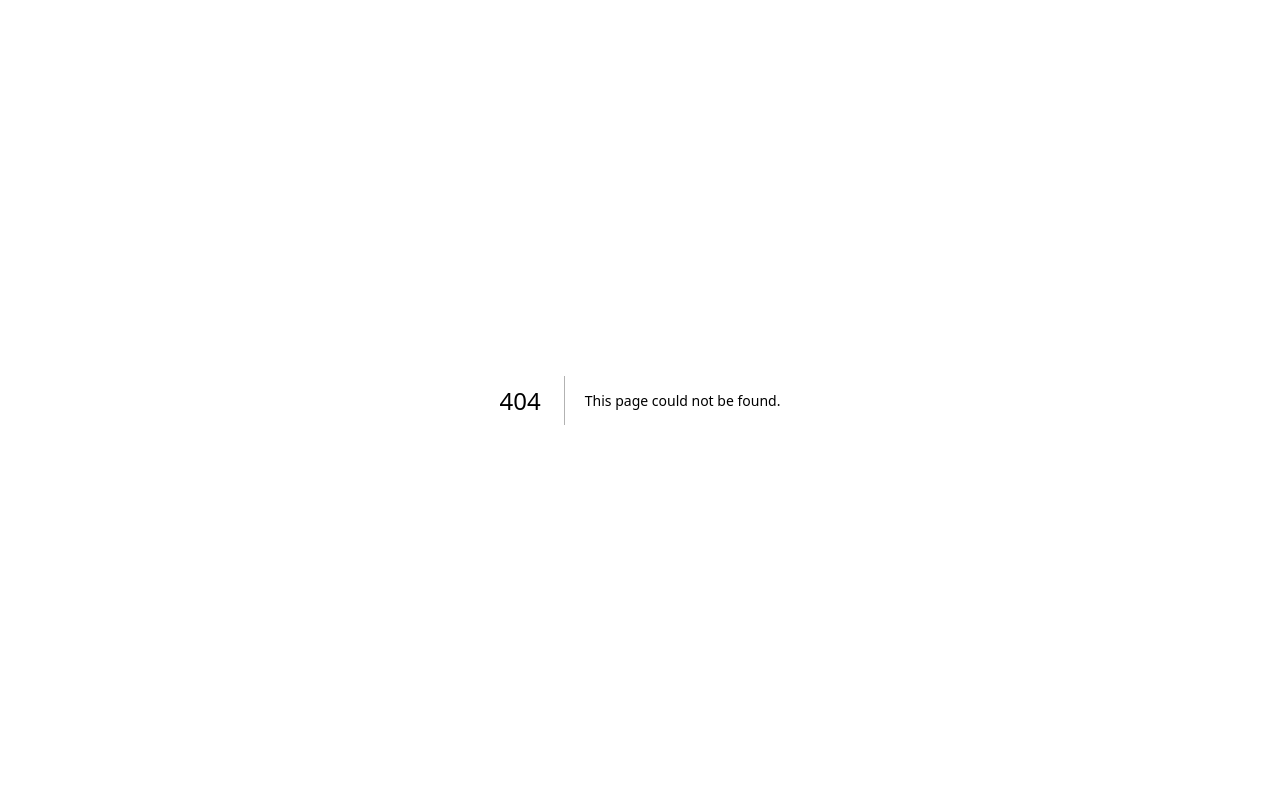
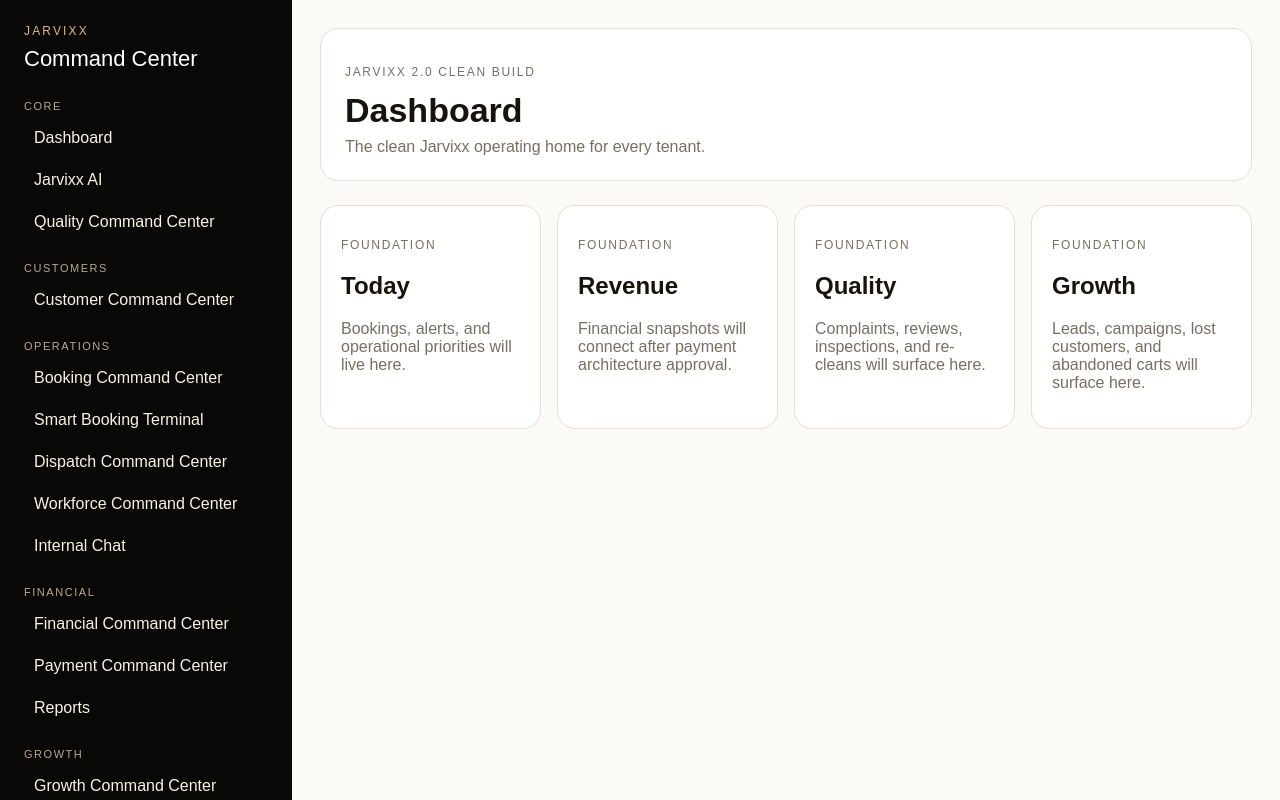
Before and after one commit to 360jarvis/JARVISV4, a Next.js app: page /app in a window 1280 px wide. Before the commit this address had no page. Shown: the top 800 px of the page. Built offline with nearby package versions, Linux system fonts and the light colour scheme.

Commit message:
Add tenant dashboard shell

```diff
--- /dev/null
+++ b/app/app/page.tsx
@@ -0,0 +1,30 @@
+import AppShell from '../../components/AppShell';
+
+export default function AppDashboardPage() {
+  return (
+    <AppShell title="Dashboard" subtitle="The clean Jarvixx operating home for every tenant.">
+      <section style={{ display: 'grid', gridTemplateColumns: 'repeat(4, minmax(0, 1fr))', gap: 16 }}>
+        <article className="lux-card" style={{ padding: 20 }}>
+          <p className="kicker">Foundation</p>
+          <h2>Today</h2>
+          <p style={{ color: 'var(--jarvixx-muted)' }}>Bookings, alerts, and operational priorities will live here.</p>
+        </article>
+        <article className="lux-card" style={{ padding: 20 }}>
+          <p className="kicker">Foundation</p>
+          <h2>Revenue</h2>
+          <p style={{ color: 'var(--jarvixx-muted)' }}>Financial snapshots will connect after payment architecture approval.</p>
+        </article>
+        <article className="lux-card" style={{ padding: 20 }}>
+          <p className="kicker">Foundation</p>
+          <h2>Quality</h2>
+          <p style={{ color: 'var(--jarvixx-muted)' }}>Complaints, reviews, inspections, and re-cleans will surface here.</p>
+        </article>
+        <article className="lux-card" style={{ padding: 20 }}>
+          <p className="kicker">Foundation</p>
+          <h2>Growth</h2>
+          <p style={{ color: 'var(--jarvixx-muted)' }}>Leads, campaigns, lost customers, and abandoned carts will surface here.</p>
+        </article>
+      </section>
+    </AppShell>
+  );
+}
```
